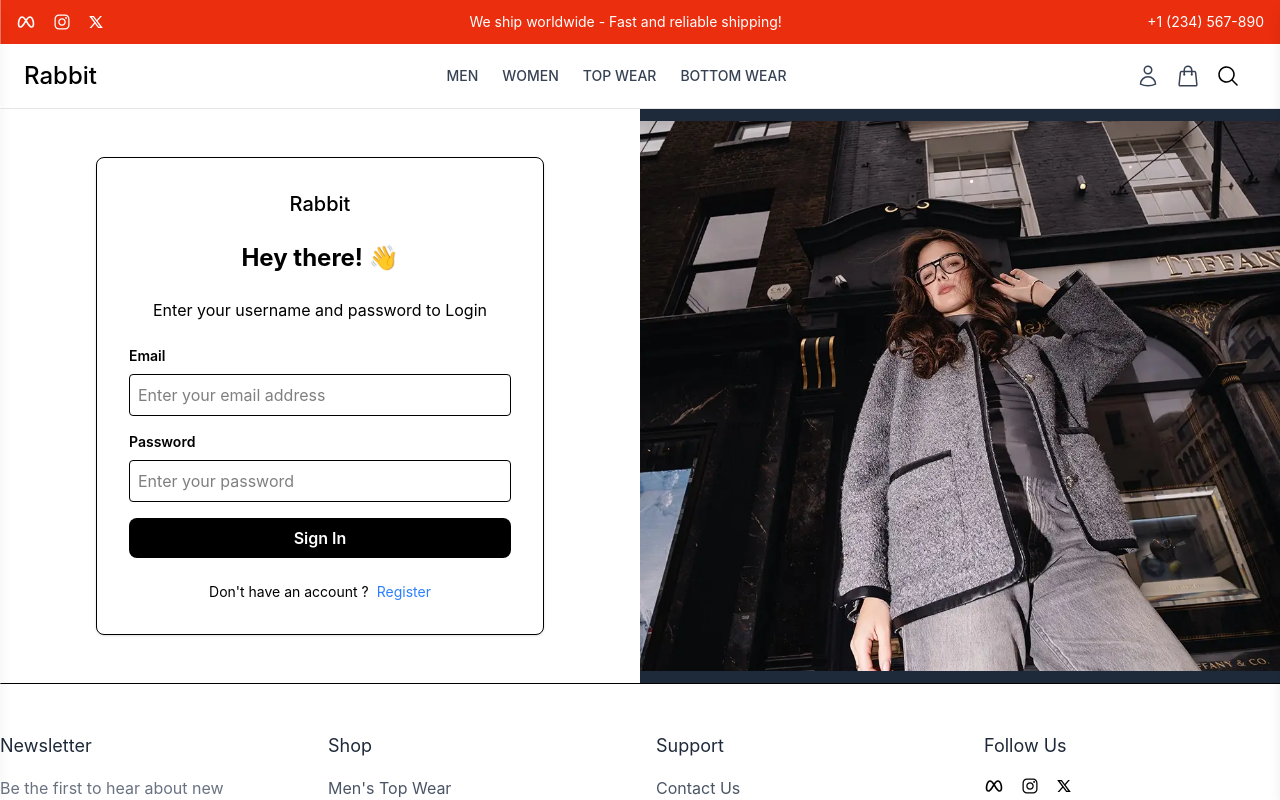
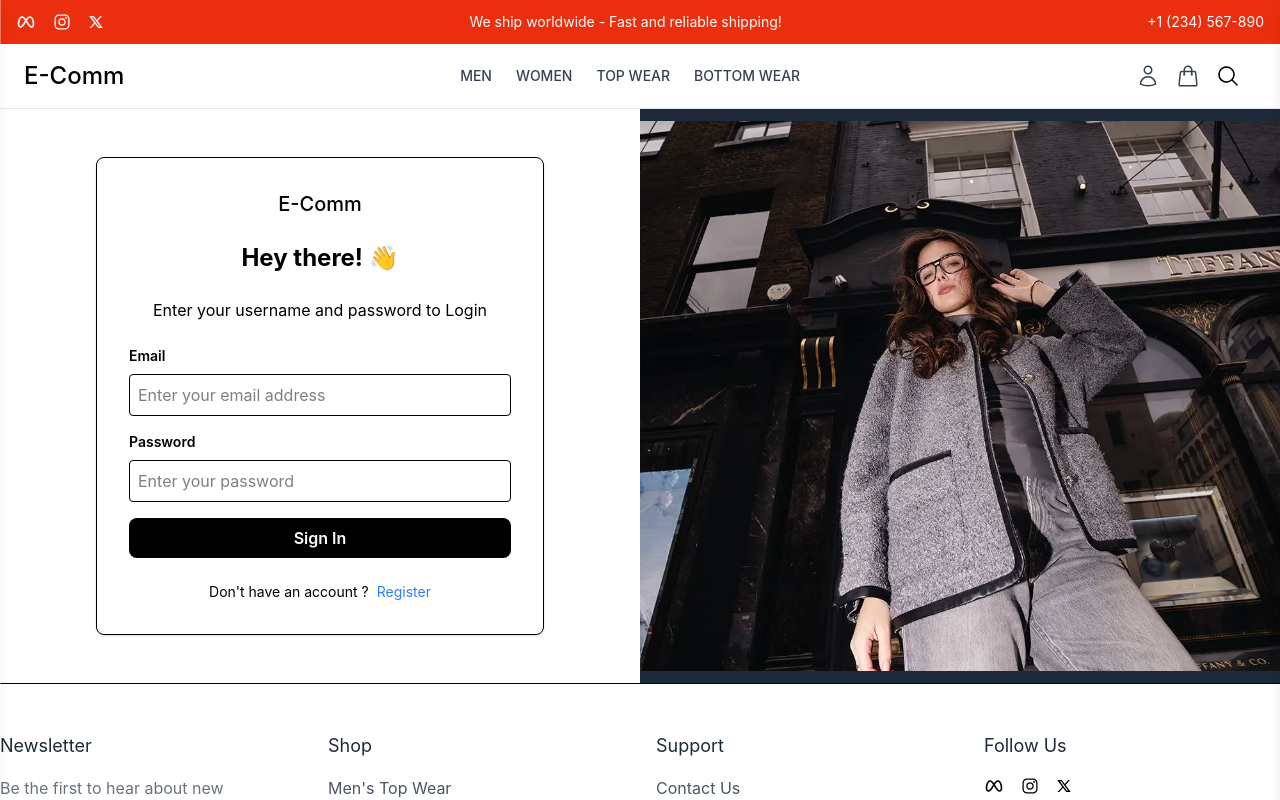
Before and after one commit to PalashKamble02/E-Comm, a React (Vite) app in the folder frontend/: page /login in a window 1280 px wide. Shown: the top 800 px of the page. Built offline with nearby package versions, Linux system fonts and the light colour scheme; no server answers.

Commit message:
changes 2

```diff
--- a/frontend/src/components/Admin/AdminSidebar.jsx
+++ b/frontend/src/components/Admin/AdminSidebar.jsx
@@ -20,7 +20,7 @@ const AdminSidebar = () => {
     <div className='p-6'>
         <div className="mb-6">
             <Link to="/admin" className='text-2xl font-medium'>
-            Rabbit
+            E-Comm
             </Link>
         </div>
         <h2 className="text-xl font-medium mb-6 text-center">Admin Dashboard</h2>
--- a/frontend/src/components/Common/NAvbar.jsx
+++ b/frontend/src/components/Common/NAvbar.jsx
@@ -28,7 +28,7 @@ const NAvbar = () => {
     {/* Left - Logo */}
     <div>
         <Link to="/" className='text-2xl font-medium'>
-        Rabbit</Link>
+        E-Comm</Link>
     </div>
    {/* Center - navigation Links */}
    <div className="hidden md:flex space-x-6">
--- a/frontend/src/components/Layout/Hero.jsx
+++ b/frontend/src/components/Layout/Hero.jsx
@@ -7,7 +7,7 @@ const Hero = () => {
     <section className='relative'>
         <img
         src={heroImg}
-         alt="Rabbit"
+         alt="E-Comm"
          className='w-full h-[400px] md:h-[600px] lg:h-[750px] object-cover' />
          <div className='absolute inset-0 bg-black/5 flex items-center justify-center'>
             <div className='text-center text-white p-6'>
--- a/frontend/src/pages/Login.jsx
+++ b/frontend/src/pages/Login.jsx
@@ -41,7 +41,7 @@ const Login = () => {
         <div className='w-full md:w-1/2  flex flex-col justify-center items-center p-8 md:p-12'>
         <form onSubmit={handleSubmit} className='w-full max-w-md bg-white p-8 rounded-lg border shadow-sm'>
             <div className="flex justify-center mb-6">
-                <h2 className='text-xl font-medium'>Rabbit</h2>
+                <h2 className='text-xl font-medium'>E-Comm</h2>
             </div>
             <h2 className='text-2xl font-bold text-center mb-6'>Hey there! 👋</h2>
             <p className='text-center mb-6'>
--- a/frontend/src/pages/Register.jsx
+++ b/frontend/src/pages/Register.jsx
@@ -42,7 +42,7 @@ const Register = () => {
         <div className='w-full md:w-1/2  flex flex-col justify-center items-center p-8 md:p-12'>
         <form onSubmit={handleSubmit} className='w-full max-w-md bg-white p-8 rounded-lg border shadow-sm'>
             <div className="flex justify-center mb-6">
-                <h2 className='text-xl font-medium'>Rabbit</h2>
+                <h2 className='text-xl font-medium'>E-Comm</h2>
             </div>
             <h2 className='text-2xl font-bold text-center mb-6'>Hey there! 👋</h2>
             <p className='text-center mb-6'>
```
Also changed, not shown: 1 other file (tests, documents, lock files or other folders).
